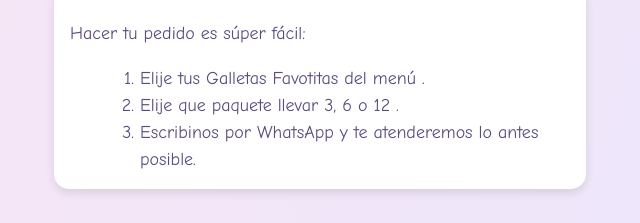
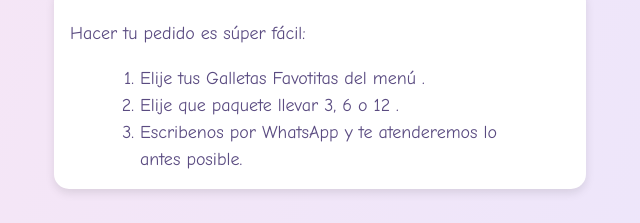
Before and after one commit to VOSCookies/VOSCookies, a plain HTML site: page index.html in a window 1280 px wide. Shown: the part 2405-2628 px from the top of the page, without its empty margins (320-960 px from the left). Drawn offline with Linux system fonts and the light colour scheme.

Commit message:
Update index.html

```diff
--- a/index.html
+++ b/index.html
@@ -370,7 +370,7 @@
         <ol style="max-width: 400px; margin: 0 auto;">
           <li>Elije tus Galletas Favotitas del menú .</li>
           <li>Elije que paquete llevar 3, 6 o 12 .</li>
-          <li>Escribinos por WhatsApp y te atenderemos lo antes posible.</li>
+          <li>Escribenos por WhatsApp y te atenderemos lo antes posible.</li>
         </ol>
       </div>
     </section>
```
